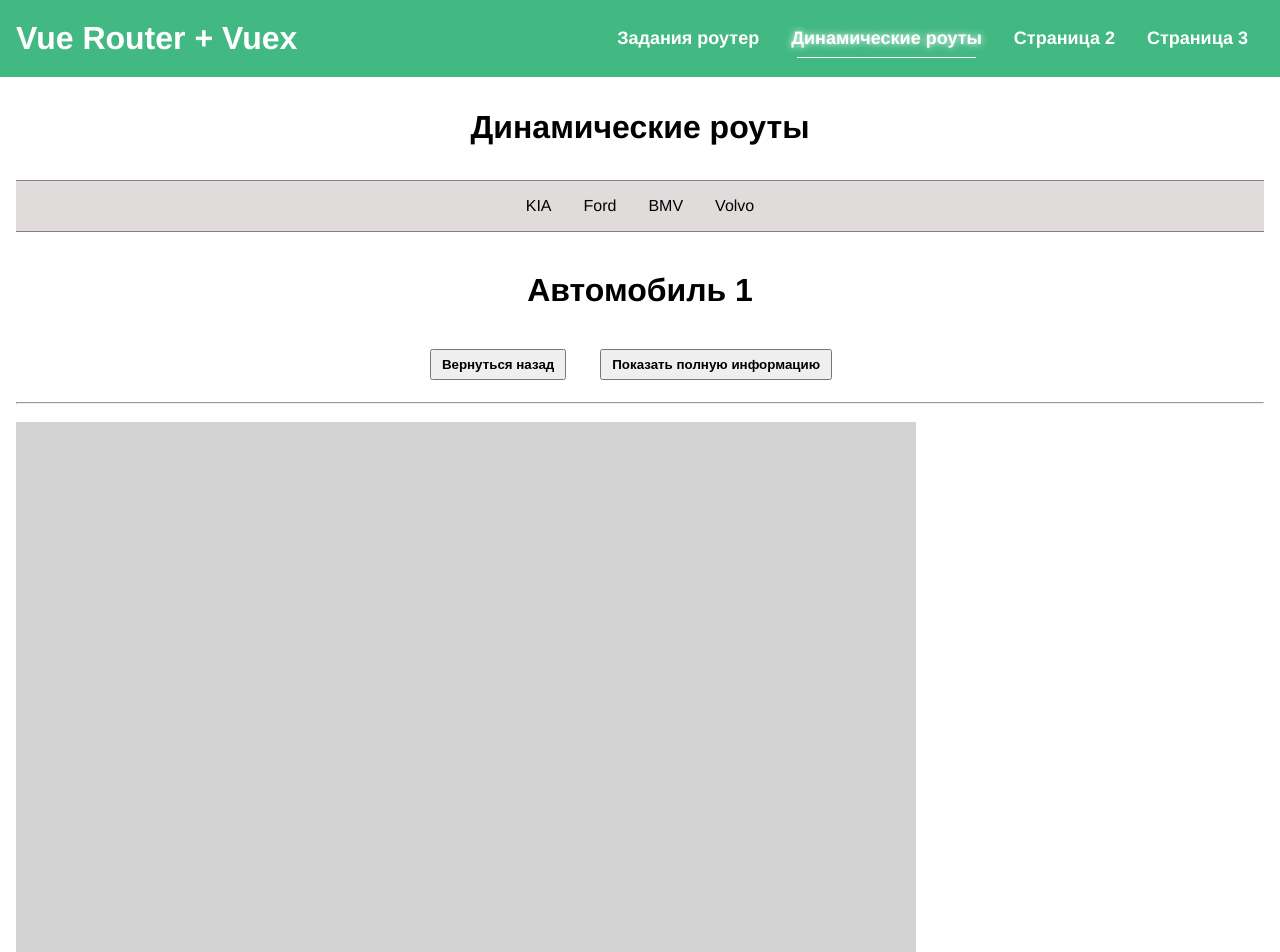
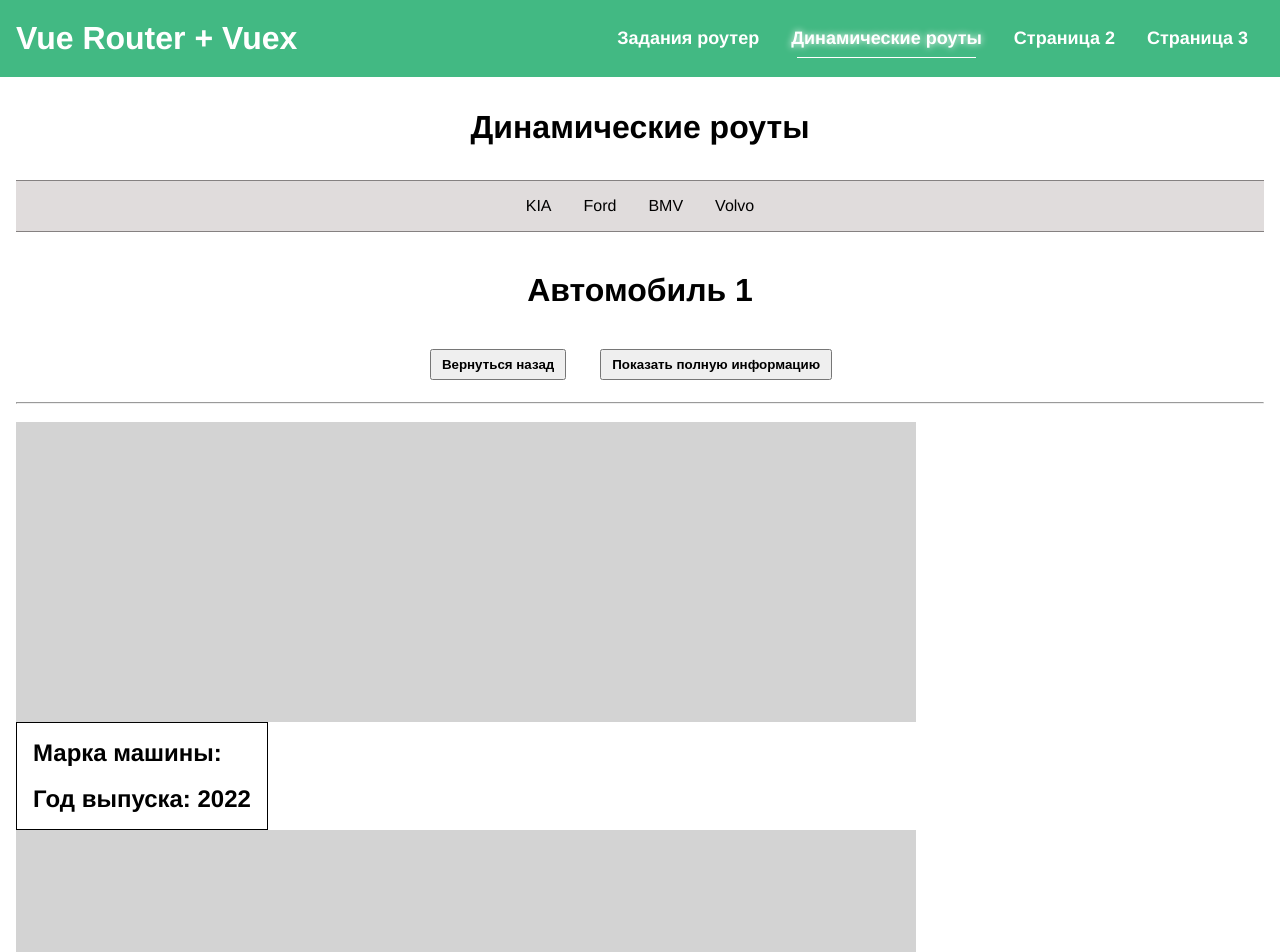
Before and after one commit to VladimirShadrov/vue-router-and-vuex-repetition, a Vue app: page /dinamic-routes/car/1/full-info in a window 1280 px wide. Shown: the top 952 px of the page. Built offline with nearby package versions, Linux system fonts and the light colour scheme.

Commit message:
Контент для прокрутки страницы

```diff
--- a/src/components/AppCarDinamic.vue
+++ b/src/components/AppCarDinamic.vue
@@ -6,7 +6,7 @@
     <div class="buttons__wrapper">
       <button @click="backToCarsPage" class="button">Вернуться назад</button>
 
-      <router-link class="button" :to="{ name: 'fullInfo', query: { model }, hash: '#scroll' }">
+      <router-link class="button" :to="{ name: 'fullInfo', query: { model } }">
         <button class="button">Показать полную информацию</button>
       </router-link>
     </div>
--- a/src/components/AppCarFullInfo.vue
+++ b/src/components/AppCarFullInfo.vue
@@ -1,8 +1,10 @@
 <template>
   <div>
-    <div class="scroll"></div>
+    <!-- ЗДЕСЬ ДОБАВИТЬ КНОПКУ ПРОКРУТКИ -->
 
-    <div id="scroll" class="wrapper">
+    <div class="scroll1"></div>
+
+    <div id="fullInfo" class="wrapper">
       <h2>Марка машины: {{ $route.query.model }}</h2>
       <br />
       <h2>Год выпуска: {{ 2022 }}</h2>
@@ -24,9 +26,21 @@ export default {
   padding: 16px;
   border: 1px solid black;
 }
-.scroll {
+.scroll,
+.scroll1 {
   height: 900px;
   width: 900px;
   background: lightgrey;
 }
+.scroll1 {
+  height: 300px;
+}
+.button {
+  padding: 6px 10px;
+  cursor: pointer;
+  display: block;
+  font-weight: bold;
+  text-decoration: none;
+  margin-bottom: 16px;
+}
 </style>
--- a/src/components/AppRouterTasks.vue
+++ b/src/components/AppRouterTasks.vue
@@ -44,6 +44,15 @@
       - Ссылку для отрисовки компонента передать в виде строки и через свойство "name" в router <br />
     </h3>
     <br /><br />
+
+    <h2>Тема: Прокрутка страницы (Scroll)</h2>
+    <br />
+    <h3>
+      Задача 5: <br />
+      - В компоненте AppCarFullInfo.vue создать кнопку "Прокрутить к элементу" <br />
+      - При клике по этой кнопке необходимо плавно прокрутить компонент AppCarFullInfo.vue к блоку с полным описание машины <br />
+    </h3>
+    <br /><br />
   </div>
 </template>
 
--- a/src/router/index.ts
+++ b/src/router/index.ts
@@ -6,9 +6,9 @@ import AppCarFullInfo from '../components/AppCarFullInfo.vue';
 import AppPage2 from '../components/AppPage2.vue';
 import AppPage3 from '../components/AppPage3.vue';
 
-type ForScroll = {
-  [key: string]: string;
-};
+// type ForScroll = {
+//   [key: string]: number;
+// };
 
 const routes: Array<RouteRecordRaw> = [
   {
@@ -46,15 +46,12 @@ const routes: Array<RouteRecordRaw> = [
 const router = createRouter({
   history: createWebHistory(),
   routes,
-  scrollBehavior(to: any) {
-    const obj: ForScroll = {
-      el: to.hash,
-    };
+  scrollBehavior(to) {
     if (to.hash) {
-      console.log('Hash: ', to.hash);
-      console.log('Obj: ', obj);
-
-      return obj;
+      return {
+        el: to.hash,
+        behavior: 'smooth',
+      };
     }
   },
 });
```
